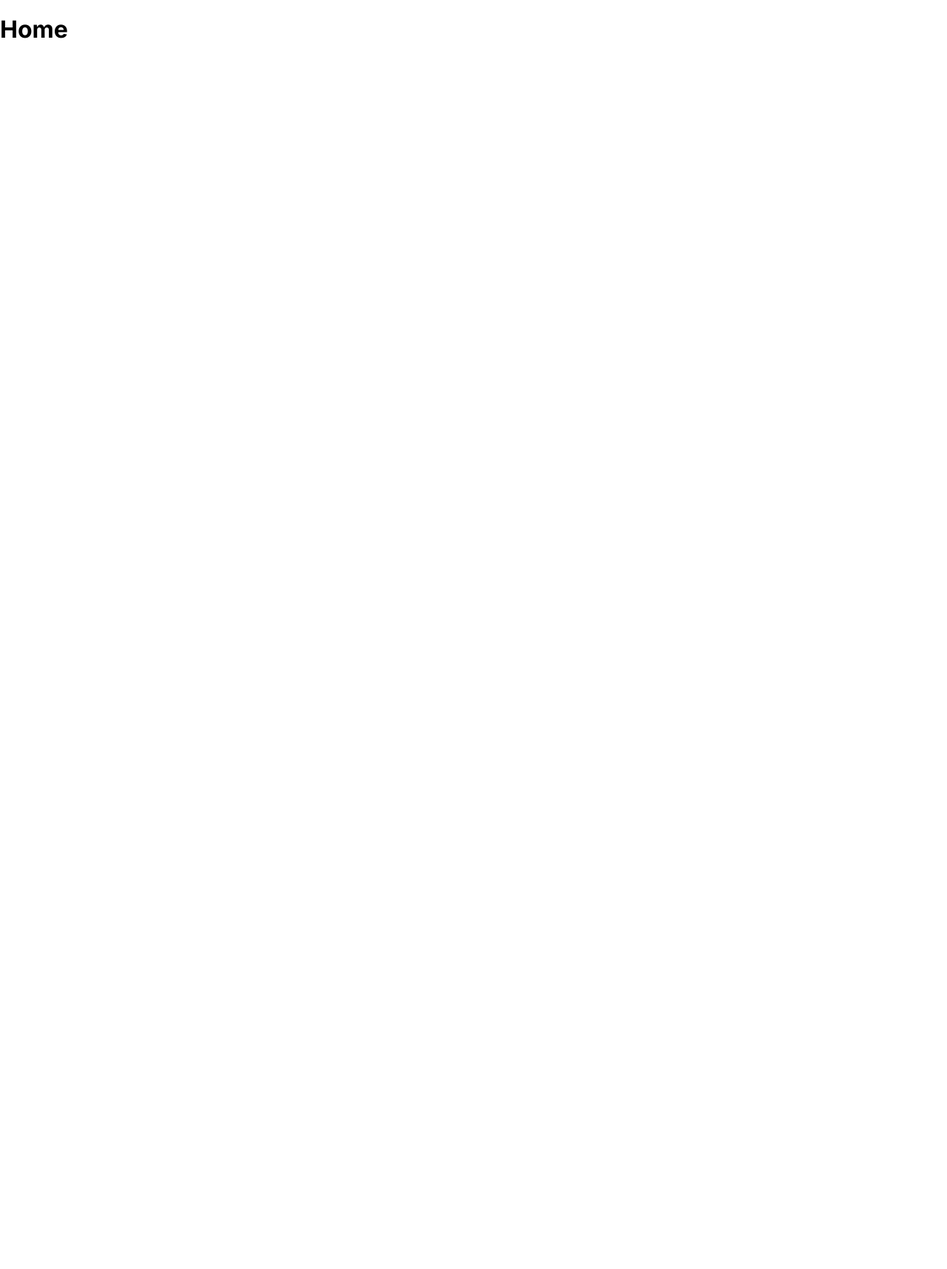
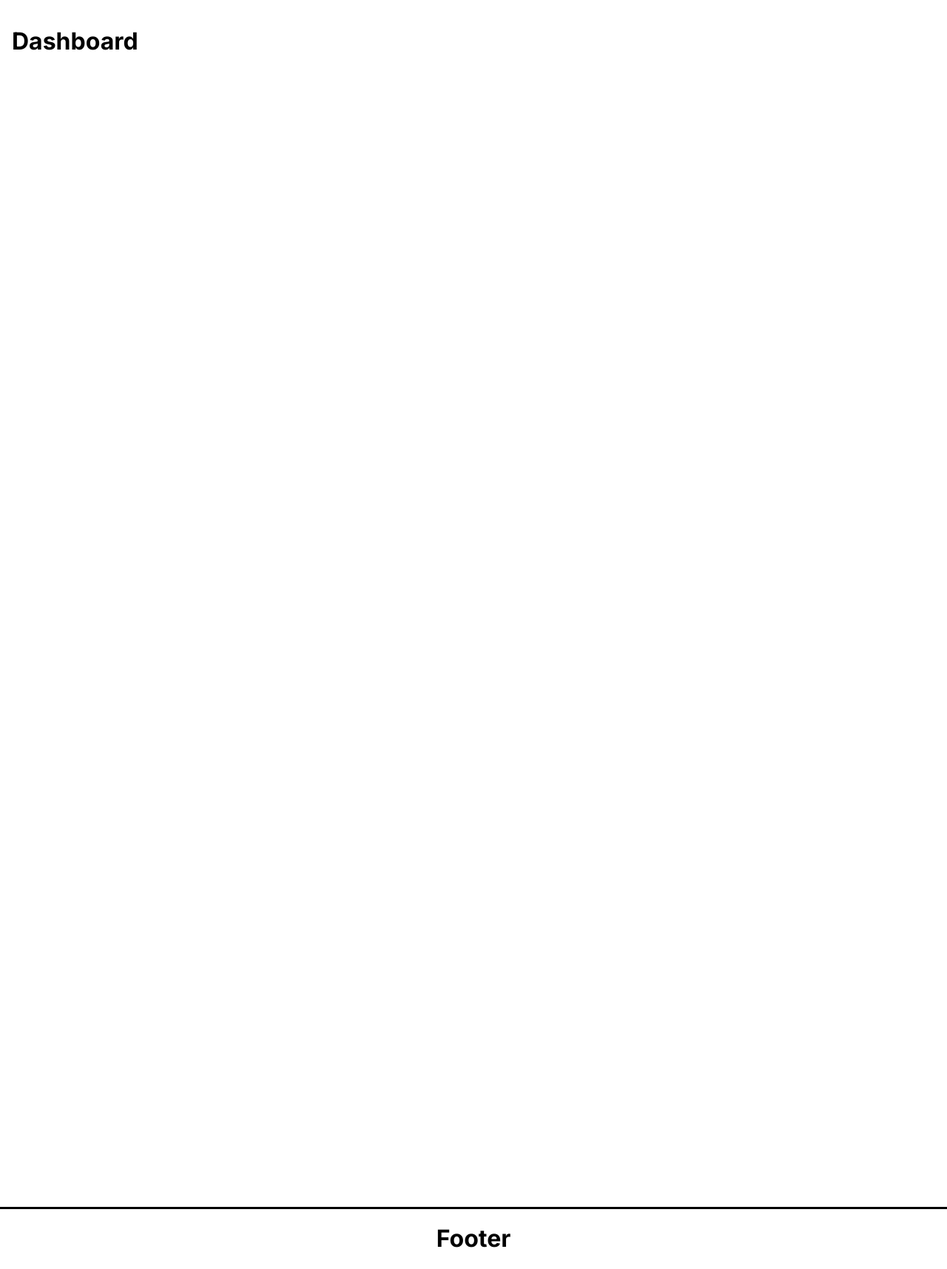
Before and after one commit to erbeeen/medtalk-web-app, a React (Vite) app in the folder frontend/: page / in a window 1280 px wide. Shown: the whole page at 74% size. Before the commit the page ends 821 px from the top, so only its background shows below. Built offline with nearby package versions, Linux system fonts and the light colour scheme.

Commit message:
feat(WIP: frontend home): start dashboard and footer

```diff
--- a/frontend/src/App.jsx
+++ b/frontend/src/App.jsx
@@ -1,9 +1,10 @@
-import './App.css';
-import { Routes, Route } from 'react-router-dom';
+import About from './routes/About';
+import Contact from './routes/Contact';
+import Footer from './components/Footer';
 import Home from './routes/Home';
 import Login from './routes/Login';
-import About from './routes/About';
-import Contact from './routes/Contact';
+import { Routes, Route } from 'react-router-dom';
+import './App.css';
 
 function App() {
   return (
@@ -14,6 +15,7 @@ function App() {
         <Route path='/contact' element={<Contact />}/>
         {/* <Route path='/login' element={<Login />}/> */}
       </Routes>
+      <Footer />
     </>
   )
 }
--- /dev/null
+++ b/frontend/src/components/Dashboard.jsx
@@ -0,0 +1,7 @@
+export default function Dashboard() {
+  return (
+    <div className="dashboard">
+      <h1>Dashboard</h1>
+    </div>
+  );
+}
--- /dev/null
+++ b/frontend/src/components/Footer.jsx
@@ -0,0 +1,7 @@
+export default function Footer() {
+  return (
+    <footer>
+      <h1>Footer</h1>
+    </footer>
+  )
+}
--- a/frontend/src/routes/Home.jsx
+++ b/frontend/src/routes/Home.jsx
@@ -1,11 +1,8 @@
-import { Link } from "react-router-dom"
+import Dashboard from "../components/Dashboard";
 
 export default function Home() {
 
   return (
-    <div>
-      <h1>Home</h1>
-      {/* <Link to="/login">Login</Link> */}
-    </div>
-  )
+      <Dashboard/>
+  );
 }
```
